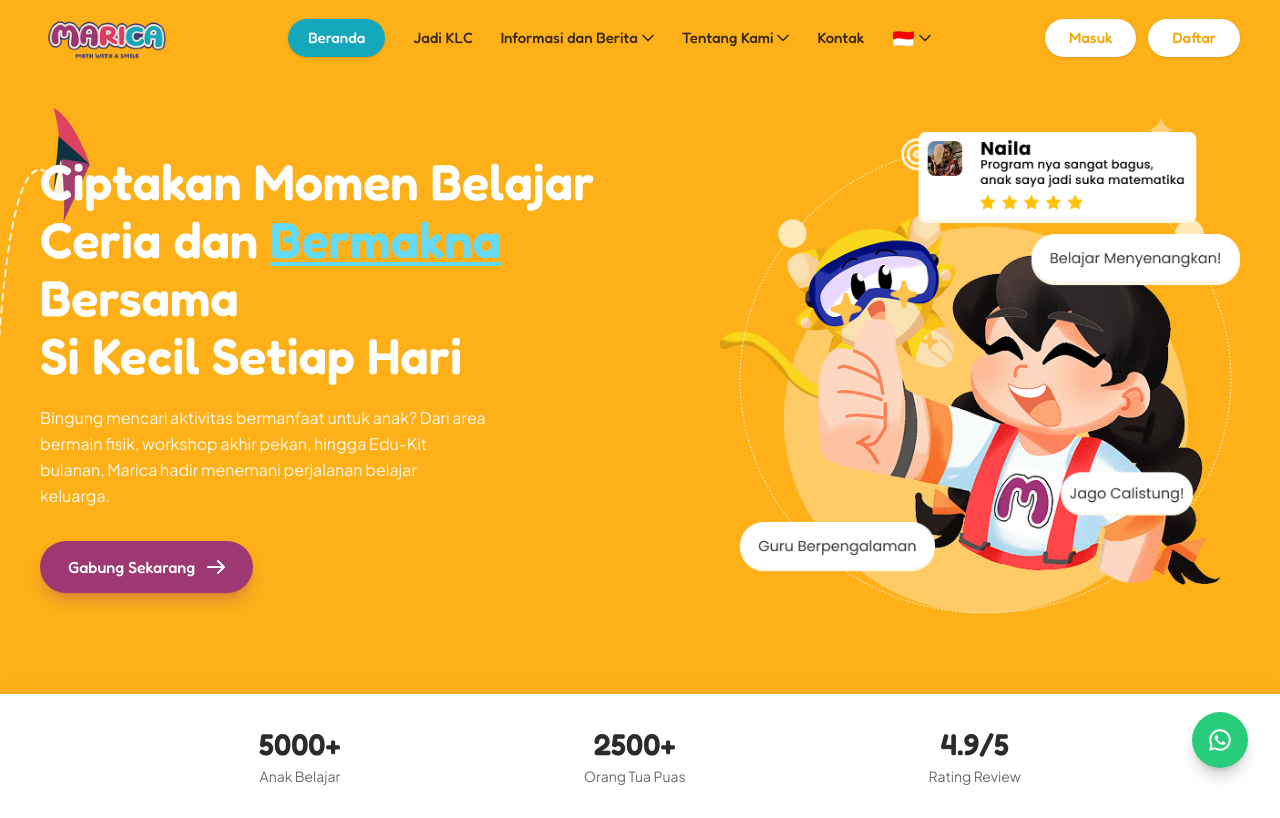
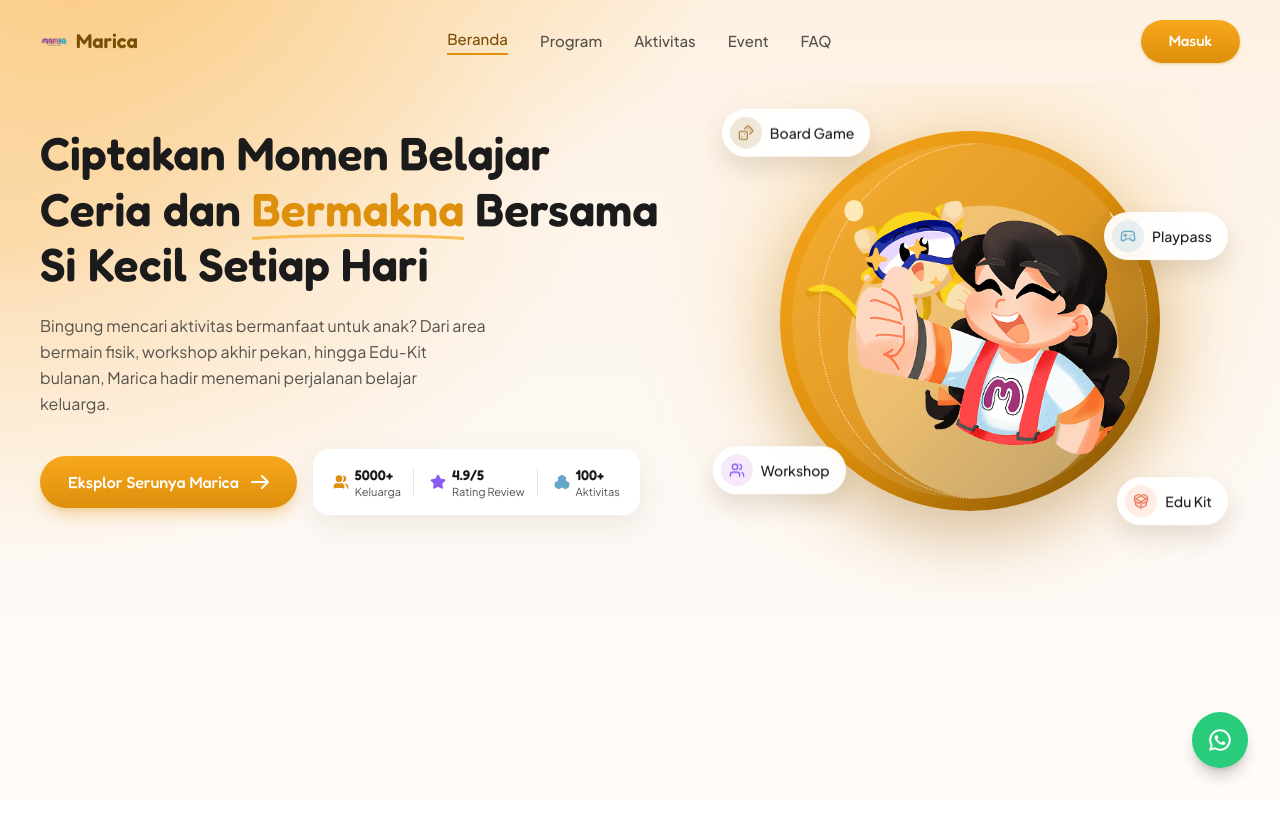
Before and after one commit to AjikiaRamadhani/LandingPageMarica, a Next.js app: page / in a window 1280 px wide. Built offline with nearby package versions, Linux system fonts and the light colour scheme.

Commit message:
frontend-header

```diff
--- a/app/components/Hero.tsx
+++ b/app/components/Hero.tsx
@@ -1,4 +1,57 @@
+"use client";
+
 import Image from "next/image";
+import { motion } from "framer-motion";
+import { Dices, Gamepad2, Users, PackageOpen, Star, Boxes, Rocket, Menu } from "lucide-react";
+
+const badges = [
+  {
+    key: "board-game",
+    label: "Board Game",
+    mobileLabel: "Board Game",
+    icon: Dices,
+    iconBg: "bg-marica-tan/20",
+    iconColor: "text-marica-tan",
+    className: "left-[0%] top-[2%] sm:left-[-4%] sm:top-[0%]",
+    floatDelay: 0,
+  },
+  {
+    key: "playpass",
+    label: "Playpass",
+    mobileLabel: "Playpass Experience",
+    icon: Gamepad2,
+    iconBg: "bg-marica-blue/15",
+    iconColor: "text-marica-blue",
+    className: "right-[-2%] bottom-[2%] sm:right-[-6%] sm:bottom-auto sm:top-[26%]",
+    floatDelay: 0.6,
+  },
+  {
+    key: "workshop",
+    label: "Workshop",
+    mobileLabel: "Workshop Akhir Pekan",
+    icon: Users,
+    iconBg: "bg-marica-violet/25",
+    iconColor: "text-marica-violet-deep",
+    className: "left-[2%] bottom-[6%] sm:left-[-6%] sm:bottom-[6%]",
+    floatDelay: 1.2,
+  },
+  {
+    key: "edu-kit",
+    label: "Edu Kit",
+    mobileLabel: "Edu Kit Bulanan",
+    icon: PackageOpen,
+    iconBg: "bg-marica-rose/25",
+    iconColor: "text-marica-rose-deep",
+    className: "right-[-2%] top-[18%] sm:right-[-6%] sm:top-auto sm:bottom-[0%]",
+    floatDelay: 1.8,
+  },
+];
+
+const stats = [
+  { icon: Users, iconColor: "text-marica-amber-dark", value: "5000+", mobileLabel: "Keluarga", label: "Keluarga" },
+  { icon: Star, iconColor: "text-marica-violet-deep", value: "4.9/5", mobileValue: "4.9", mobileLabel: "Rating", label: "Rating Review" },
+  { icon: Boxes, iconColor: "text-marica-blue", value: "100+", mobileLabel: "Aktivitas", label: "Aktivitas" },
+];
 
 const ArrowIcon = () => (
   <svg width="18" height="14" viewBox="0 0 18 14" fill="none">
@@ -14,70 +67,171 @@
 
 export default function Hero() {
   return (
-    <section className="relative overflow-hidden bg-marica-orange">
-      {/* decorative flag + dashed trail, top-left */}
-      <Image
-        src="/images/hero-flag.png"
-        alt=""
-        aria-hidden
-        width={139}
-        height={677}
-        className="pointer-events-none absolute left-0 top-8 h-[85%] w-auto max-w-[70px] select-none opacity-95 sm:max-w-[90px]"
-      />
-
-      {/* soft sparkle accent, top-right of copy */}
-      <svg
-        className="absolute right-[8%] top-10 hidden text-white/40 sm:block"
-        width="34"
-        height="34"
-        viewBox="0 0 34 34"
-        fill="none"
-      >
-        <path
-          d="M17 0c1.2 8 6 12.8 14 14-8 1.2-12.8 6-14 14-1.2-8-6-12.8-14-14 8-1.2 12.8-6 14-14Z"
-          fill="currentColor"
-        />
-      </svg>
-
-      <div className="relative mx-auto grid max-w-7xl grid-cols-1 items-center gap-10 px-6 pb-16 pt-10 lg:grid-cols-2 lg:gap-6 lg:px-10 lg:pb-20 lg:pt-14">
+    <section className="relative overflow-hidden">
+      <div className="relative mx-auto grid max-w-7xl grid-cols-1 items-center gap-16 px-6 pb-20 pt-6 lg:grid-cols-[1.15fr_1fr] lg:gap-10 lg:px-10 lg:pb-20 lg:pt-8">
         {/* Left: copy */}
-        <div className="relative z-10 max-w-xl">
-          <h1 className="font-display text-[2.15rem] font-semibold leading-[1.15] text-white sm:text-5xl lg:text-[3.15rem]">
+        <motion.div
+          initial={{ opacity: 0, y: 24 }}
+          animate={{ opacity: 1, y: 0 }}
+          transition={{ duration: 0.6, ease: "easeOut" }}
+          className="relative z-10 max-w-xl lg:max-w-none"
+        >
+          <h1 className="font-display text-[2rem] font-semibold leading-[1.2] text-marica-ink sm:text-[2.6rem] lg:text-[2.9rem]">
             Ciptakan Momen Belajar Ceria dan{" "}
-            <span className="text-marica-teal-light underline decoration-4 underline-offset-4">
+            <span className="relative inline-block text-marica-amber-dark">
               Bermakna
+              <svg
+                className="absolute -bottom-1 left-0 w-full text-marica-amber/70"
+                height="8"
+                viewBox="0 0 160 8"
+                preserveAspectRatio="none"
+              >
+                <path
+                  d="M1 5.5C40 1.5 120 1.5 159 5.5"
+                  stroke="currentColor"
+                  strokeWidth="3"
+                  strokeLinecap="round"
+                  fill="none"
+                />
+              </svg>
             </span>{" "}
-            Bersama
-            <br />
-            Si Kecil Setiap Hari
+            Bersama Si Kecil Setiap Hari
           </h1>
 
-          <p className="mt-5 max-w-md font-body text-[15px] leading-relaxed text-white/90 sm:text-base">
+          <p className="mt-5 max-w-md font-body text-[15px] leading-relaxed text-marica-ink-soft sm:text-base">
             Bingung mencari aktivitas bermanfaat untuk anak? Dari area
             bermain fisik, workshop akhir pekan, hingga Edu-Kit bulanan,
             Marica hadir menemani perjalanan belajar keluarga.
           </p>
 
-          <a
-            href="#"
-            className="mt-8 inline-flex items-center gap-3 rounded-full bg-marica-maroon px-7 py-3.5 font-display text-base font-medium text-white shadow-lg shadow-marica-maroon/30 transition hover:bg-marica-maroon-dark"
+          <div className="mt-8 flex flex-col items-start gap-5 sm:flex-row sm:flex-wrap sm:items-center sm:gap-5 lg:flex-nowrap lg:gap-4">
+            <motion.a
+              href="#"
+              initial={{ opacity: 0, y: 12 }}
+              animate={{ opacity: 1, y: 0 }}
+              transition={{ duration: 0.5, delay: 0.25 }}
+              whileHover={{ scale: 1.04 }}
+              whileTap={{ scale: 0.97 }}
+              className="inline-flex w-full shrink-0 items-center justify-center gap-2.5 rounded-full bg-gradient-to-b from-marica-amber to-marica-amber-dark px-7 py-3.5 font-display text-base font-medium text-white shadow-lg shadow-marica-amber-dark/30 lg:w-auto lg:justify-start lg:gap-3"
+            >
+              <span className="flex h-6 w-6 items-center justify-center rounded-full bg-white/20 lg:hidden">
+                <Rocket className="h-3.5 w-3.5" />
+              </span>
+              Eksplor Serunya Marica
+              <span className="hidden lg:inline-flex">
+                <ArrowIcon />
+              </span>
+            </motion.a>
+
+            {/* Stats pill — desktop only, sits beside the CTA */}
+            <motion.div
+              initial={{ opacity: 0, y: 16 }}
+              animate={{ opacity: 1, y: 0 }}
+              transition={{ duration: 0.5, delay: 0.4 }}
+              className="hidden items-center gap-3 rounded-2xl bg-white px-4 py-3.5 shadow-[0_10px_30px_rgba(80,50,10,0.08)] sm:gap-4 lg:inline-flex lg:px-5 lg:py-4"
+            >
+              {stats.map((stat, i) => (
+                <div key={stat.label} className="flex items-center gap-3">
+                  <div className="flex items-center gap-1.5">
+                    <stat.icon className={`h-4 w-4 shrink-0 ${stat.iconColor}`} fill="currentColor" />
+                    <div className="leading-tight">
+                      <p className="font-display text-xs font-semibold text-marica-ink whitespace-nowrap sm:text-sm">
+                        {stat.value}
+                      </p>
+                      <p className="font-body text-[10px] text-marica-ink-soft whitespace-nowrap sm:text-[11px]">
+                        {stat.label}
+                      </p>
+                    </div>
+                  </div>
+                  {i < stats.length - 1 && (
+                    <span className="h-7 w-px shrink-0 bg-black/10" aria-hidden />
+                  )}
+                </div>
+              ))}
+            </motion.div>
+          </div>
+        </motion.div>
+
+        {/* Right: photo with floating badges */}
+        <div className="relative z-10 mx-auto w-full max-w-[460px] px-4 py-8 sm:px-8 lg:py-4">
+          <motion.div
+            initial={{ opacity: 0, scale: 0.92 }}
+            animate={{ opacity: 1, scale: 1 }}
+            transition={{ duration: 0.7, ease: "easeOut" }}
+            className="relative mx-auto aspect-square w-full max-w-[380px] overflow-hidden rounded-full bg-gradient-to-br from-marica-amber via-marica-amber-dark to-marica-amber-text p-3 shadow-[0_25px_60px_rgba(120,70,10,0.25)]"
           >
-            Gabung Sekarang
-            <ArrowIcon />
-          </a>
+            <div className="h-full w-full overflow-hidden rounded-full bg-white/10">
+              <Image
+                src="/images/hero-character.png"
+                alt="Ibu dan anak bermain balok edukatif bersama"
+                width={596}
+                height={596}
+                priority
+                className="h-full w-full rounded-full object-cover"
+              />
+            </div>
+          </motion.div>
+
+          {badges.map((badge, i) => (
+            <motion.div
+              key={badge.key}
+              initial={{ opacity: 0, scale: 0.6, y: 10 }}
+              animate={{ opacity: 1, scale: 1, y: 0 }}
+              transition={{ duration: 0.5, delay: 0.5 + i * 0.15, ease: "easeOut" }}
+              className={`absolute ${badge.className}`}
+            >
+              <motion.div
+                animate={{ y: [0, -10, 0] }}
+                transition={{
+                  duration: 3.2,
+                  repeat: Infinity,
+                  ease: "easeInOut",
+                  delay: badge.floatDelay,
+                }}
+                whileHover={{ scale: 1.08 }}
+                className="flex items-center gap-2 rounded-full bg-white/95 py-2 pl-2 pr-4 shadow-[0_12px_24px_rgba(80,50,10,0.14)] backdrop-blur-sm"
+              >
+                <span
+                  className={`flex h-8 w-8 items-center justify-center rounded-full ${badge.iconBg}`}
+                >
+                  <badge.icon className={`h-4 w-4 ${badge.iconColor}`} />
+                </span>
+                <span className="font-body text-sm font-medium text-marica-ink whitespace-nowrap">
+                  <span className="sm:hidden">{badge.mobileLabel}</span>
+                  <span className="hidden sm:inline">{badge.label}</span>
+                </span>
+              </motion.div>
+            </motion.div>
+          ))}
+
+          {/* soft glow blob behind photo */}
+          <div
+            aria-hidden
+            className="absolute inset-0 -z-10 scale-90 rounded-full bg-marica-amber/30 blur-3xl"
+          />
         </div>
 
-        {/* Right: character illustration with review bubbles (pre-composited image) */}
-        <div className="relative z-10 flex justify-center lg:justify-end">
-          <Image
-            src="/images/hero-character.png"
-            alt="Anak-anak senang belajar bersama Marica, ditemani ulasan orang tua yang puas"
-            width={593}
-            height={529}
-            priority
-            className="h-auto w-full max-w-[420px] sm:max-w-[480px] lg:max-w-[540px]"
-          />
-        </div>
+        {/* Stats card — mobile only, sits below the photo */}
+        <motion.div
+          initial={{ opacity: 0, y: 16 }}
+          animate={{ opacity: 1, y: 0 }}
+          transition={{ duration: 0.5, delay: 0.4 }}
+          className="relative z-10 mx-auto grid w-full max-w-[380px] grid-cols-3 divide-x divide-black/10 rounded-2xl bg-white px-2 py-4 shadow-[0_10px_30px_rgba(80,50,10,0.08)] lg:hidden"
+        >
+          {stats.map((stat) => (
+            <div key={stat.label} className="flex flex-col items-center gap-1 px-2 text-center">
+              <div className="flex items-center gap-1.5">
+                <stat.icon className={`h-4 w-4 ${stat.iconColor}`} fill="currentColor" />
+                <p className="font-display text-base font-semibold text-marica-ink">
+                  {stat.mobileValue ?? stat.value}
+                </p>
+              </div>
+              <p className="font-body text-[10px] font-medium uppercase tracking-wide text-marica-ink-soft">
+                {stat.mobileLabel}
+              </p>
+            </div>
+          ))}
+        </motion.div>
       </div>
     </section>
   );
--- a/app/components/Navbar.tsx
+++ b/app/components/Navbar.tsx
@@ -1,82 +1,68 @@
 import Image from "next/image";
+import { Menu } from "lucide-react";
 
-const ChevronDown = () => (
-  <svg
-    width="12"
-    height="8"
-    viewBox="0 0 12 8"
-    fill="none"
-    className="ml-1 inline-block"
-  >
-    <path
-      d="M1 1.5L6 6.5L11 1.5"
-      stroke="currentColor"
-      strokeWidth="1.6"
-      strokeLinecap="round"
-      strokeLinejoin="round"
-    />
-  </svg>
-);
+const navLinks = [
+  { label: "Beranda", href: "#", active: true },
+  { label: "Program", href: "#" },
+  { label: "Aktivitas", href: "#" },
+  { label: "Event", href: "#" },
+  { label: "FAQ", href: "#" },
+];
 
 export default function Navbar() {
   return (
-    <header className="relative z-30 bg-marica-orange">
-      <nav className="mx-auto flex max-w-7xl items-center justify-between gap-6 px-6 py-4 lg:px-10">
+    <header className="relative z-30">
+      <nav className="mx-auto flex max-w-7xl items-center justify-between gap-6 px-6 py-5 lg:px-10">
         {/* Logo */}
-        <a href="/" className="shrink-0">
+        <a href="/" className="flex shrink-0 items-center gap-2">
           <Image
             src="/images/logo-marica.png"
-            alt="Marica - Math with a Smile"
-            width={140}
-            height={46}
+            alt="Marica"
+            width={24}
+            height={24}
             priority
-            className="h-10 w-auto lg:h-11"
+            className="h-6 w-6 rounded-md object-contain lg:h-7 lg:w-7"
           />
+          <span className="font-display text-base font-semibold text-marica-amber-text lg:text-xl">
+            Marica
+          </span>
         </a>
 
         {/* Nav links */}
-        <div className="hidden items-center gap-7 font-display text-[15px] font-medium text-[#3a2a12] lg:flex">
+        <div className="hidden items-center gap-8 font-body text-[15px] font-medium text-marica-ink-soft lg:flex">
+          {navLinks.map((link) => (
+            <a
+              key={link.label}
+              href={link.href}
+              className={
+                link.active
+                  ? "relative pb-1 text-marica-amber-text after:absolute after:bottom-0 after:left-0 after:h-[2px] after:w-full after:bg-marica-amber-dark"
+                  : "transition hover:text-marica-ink"
+              }
+            >
+              {link.label}
+            </a>
+          ))}
+        </div>
+
+        {/* Auth button */}
+        <div className="hidden shrink-0 items-center gap-3 lg:flex">
           <a
             href="#"
-            className="rounded-full bg-marica-teal px-5 py-2 text-white shadow-sm transition hover:brightness-105"
-          >
-            Beranda
-          </a>
-          <a href="#" className="transition hover:opacity-70">
-            Jadi KLC
-          </a>
-          <a href="#" className="flex items-center transition hover:opacity-70">
-            Informasi dan Berita
-            <ChevronDown />
-          </a>
-          <a href="#" className="flex items-center transition hover:opacity-70">
-            Tentang Kami
-            <ChevronDown />
-          </a>
-          <a href="#" className="transition hover:opacity-70">
-            Kontak
-          </a>
-          <button className="flex items-center transition hover:opacity-70" aria-label="Pilih bahasa">
-            <span className="text-lg leading-none">🇮🇩</span>
-            <ChevronDown />
-          </button>
-        </div>
-
-        {/* Auth buttons */}
-        <div className="flex shrink-0 items-center gap-3">
-          <a
-            href="#"
-            className="rounded-full bg-white px-6 py-2 font-display text-[15px] font-medium text-marica-orange-dark shadow-sm transition hover:brightness-95"
+            className="rounded-full bg-gradient-to-b from-marica-amber to-marica-amber-dark px-7 py-2.5 font-display text-[15px] font-medium text-white shadow-sm shadow-marica-amber-dark/30 transition hover:brightness-105"
           >
             Masuk
           </a>
-          <a
-            href="#"
-            className="rounded-full bg-white px-6 py-2 font-display text-[15px] font-medium text-marica-orange-dark shadow-sm transition hover:brightness-95"
-          >
-            Daftar
-          </a>
         </div>
+
+        {/* Mobile menu button */}
+        <button
+          type="button"
+          aria-label="Buka menu"
+          className="flex shrink-0 items-center justify-center rounded-full p-1 text-marica-ink lg:hidden"
+        >
+          <Menu className="h-6 w-6" />
+        </button>
       </nav>
     </header>
   );
--- a/app/components/StatsBar.tsx
+++ /dev/null
@@ -1,24 +0,0 @@
-const stats = [
-  { value: "5000+", label: "Anak Belajar" },
-  { value: "2500+", label: "Orang Tua Puas" },
-  { value: "4.9/5", label: "Rating Review" },
-];
-
-export default function StatsBar() {
-  return (
-    <div className="relative z-20 bg-white shadow-[0_-4px_20px_rgba(0,0,0,0.04)]">
-      <div className="mx-auto flex max-w-7xl flex-wrap items-center justify-around gap-6 px-6 py-8 sm:justify-evenly lg:px-10">
-        {stats.map((stat) => (
-          <div key={stat.label} className="text-center">
-            <p className="font-display text-2xl font-semibold text-[#2b2b2b] sm:text-3xl">
-              {stat.value}
-            </p>
-            <p className="mt-1 font-body text-xs text-[#6b6b6b] sm:text-sm">
-              {stat.label}
-            </p>
-          </div>
-        ))}
-      </div>
-    </div>
-  );
-}
--- a/app/globals.css
+++ b/app/globals.css
@@ -4,7 +4,7 @@
   --background: #ffffff;
   --foreground: #2b2b2b;
 
-  /* Marica brand tokens */
+  /* Marica brand tokens (legacy/dark hero) */
   --marica-orange: #fdb018;
   --marica-orange-dark: #f5a300;
   --marica-teal: #15a8bc;
@@ -13,6 +13,19 @@
   --marica-maroon-dark: #832d5f;
   --marica-green: #29cc7a;
   --marica-cream: #fff6e6;
+
+  /* Rebrand v2 tokens (light hero) */
+  --marica-amber: #f8a81c;
+  --marica-amber-dark: #de8f0c;
+  --marica-amber-text: #7a4e04;
+  --marica-ink: #1c1b1b;
+  --marica-ink-soft: #55524d;
+  --marica-blue: #66a7c7;
+  --marica-violet: #d9a6f0;
+  --marica-violet-deep: #8b5cf6;
+  --marica-rose: #ffb99a;
+  --marica-rose-deep: #e8785a;
+  --marica-tan: #b18843;
 }
 
 @theme inline {
@@ -26,6 +39,17 @@
   --color-marica-maroon-dark: var(--marica-maroon-dark);
   --color-marica-green: var(--marica-green);
   --color-marica-cream: var(--marica-cream);
+  --color-marica-amber: var(--marica-amber);
+  --color-marica-amber-dark: var(--marica-amber-dark);
+  --color-marica-amber-text: var(--marica-amber-text);
+  --color-marica-ink: var(--marica-ink);
+  --color-marica-ink-soft: var(--marica-ink-soft);
+  --color-marica-blue: var(--marica-blue);
+  --color-marica-violet: var(--marica-violet);
+  --color-marica-violet-deep: var(--marica-violet-deep);
+  --color-marica-rose: var(--marica-rose);
+  --color-marica-rose-deep: var(--marica-rose-deep);
+  --color-marica-tan: var(--marica-tan);
   --font-display: "Fredoka", "Segoe UI Rounded", sans-serif;
   --font-body: "Plus Jakarta Sans", "Segoe UI", sans-serif;
 }
@@ -34,3 +58,15 @@
   background: var(--background);
   color: var(--foreground);
 }
+
+.hero-gradient-bg {
+  background-image:
+    radial-gradient(1100px 620px at 6% -10%, rgba(249, 179, 68, 0.65) 0%, rgba(249, 179, 68, 0) 60%),
+    radial-gradient(900px 500px at 0% 30%, rgba(250, 191, 104, 0.45) 0%, rgba(250, 191, 104, 0) 65%),
+    linear-gradient(180deg, #fdf1e2 0%, #fdf7f1 45%, #fefbf9 100%);
+}
+
+@keyframes float-y {
+  0%, 100% { transform: translateY(0px); }
+  50% { transform: translateY(-10px); }
+}
--- a/app/page.tsx
+++ b/app/page.tsx
@@ -1,14 +1,12 @@
 import Navbar from "./components/Navbar";
 import Hero from "./components/Hero";
-import StatsBar from "./components/StatsBar";
 import WhatsAppButton from "./components/WhatsAppButton";
 
 export default function Home() {
   return (
-    <main className="flex min-h-screen flex-col">
+    <main className="hero-gradient-bg flex min-h-screen flex-col">
       <Navbar />
       <Hero />
-      <StatsBar />
       <WhatsAppButton />
     </main>
   );
--- a/package.json
+++ b/package.json
@@ -11,6 +11,8 @@
   "dependencies": {
     "@fontsource/fredoka": "^5.3.0",
     "@fontsource/plus-jakarta-sans": "^5.3.0",
+    "framer-motion": "^13.0.0",
+    "lucide-react": "^1.28.0",
     "next": "16.3.0",
     "react": "19.2.8",
     "react-dom": "19.2.8"
```
Also changed, not shown: public/images/hero-character.png, 1 other file (tests, documents, lock files or other folders).
